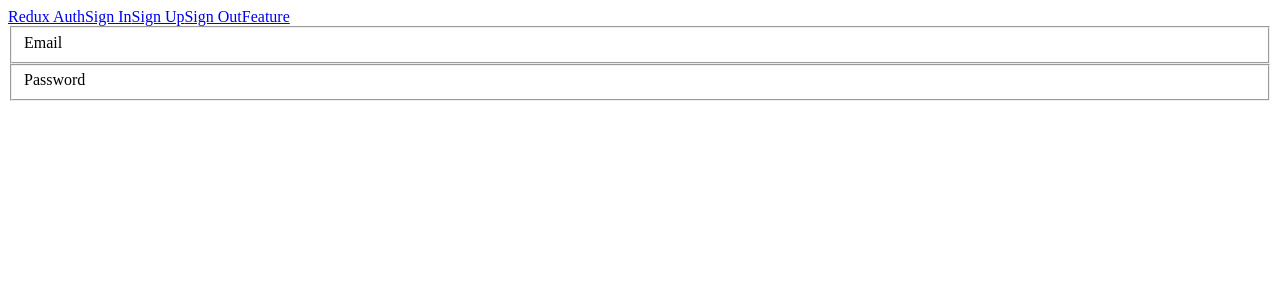
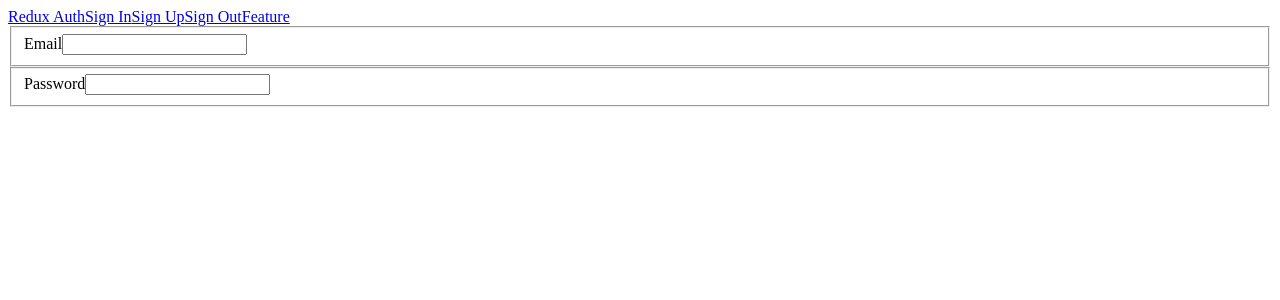
Before and after one commit to hankeliu2015/redux-authenticate-client, a React (Create React App) app: page /signup in a window 1280 px wide. Shown: the top 300 px of the page. Built offline with nearby package versions, Linux system fonts and the light colour scheme.

Commit message:
import redux form to signup and combine reducer.

```diff
--- a/src/components/auth/signup.js
+++ b/src/components/auth/signup.js
@@ -1,4 +1,5 @@
 import React, { Component } from 'react';
+import { reduxForm, Field } from 'redux-form';
 
 class Signup extends Component {
   render() {
@@ -6,13 +7,15 @@
       <form>
       <fieldset>
         <label>Email</label>
+        <Field name='email' type="text" autoComplete="none" component="input" />
       </fieldset>
       <fieldset>
         <label>Password</label>
+        <Field name='password' type="password" autoComplete="none" component="input" />
       </fieldset>
       </form>
     )
   }
 }
 
-export default Signup;
+export default reduxForm({form: 'signup'})(Signup);
--- a/src/reducers/index.js
+++ b/src/reducers/index.js
@@ -1,8 +1,8 @@
 import { combineReducers } from 'redux';
+import { reducer as formReducer } from 'redux-form'
 import auth from './auth';
 
-
 export default combineReducers({
-  // auth: auth
-  auth
+  auth,
+  form: formReducer
 });
```
